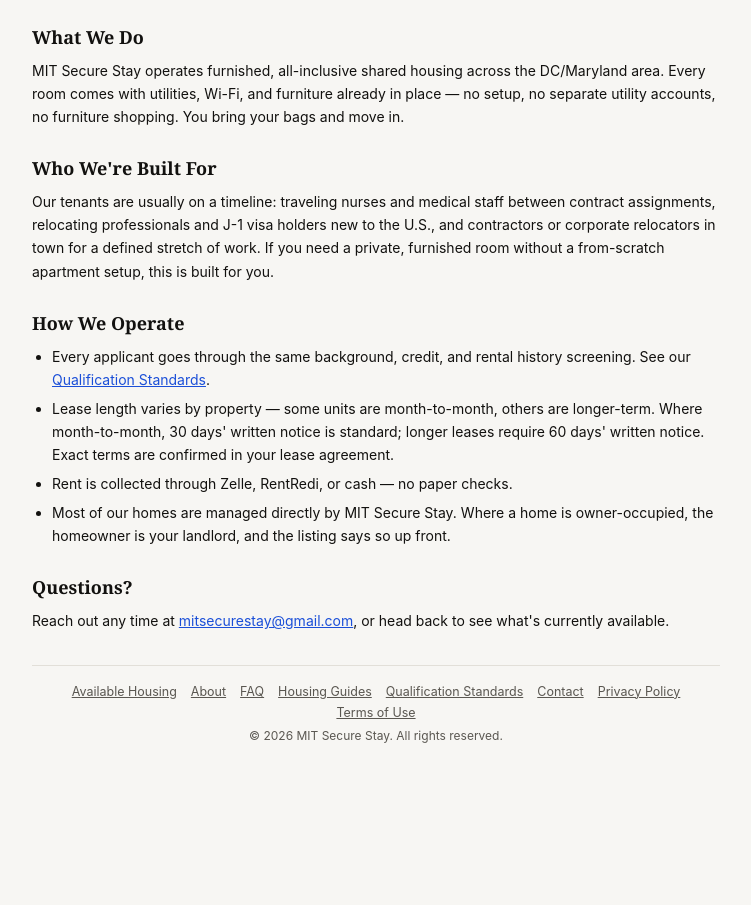
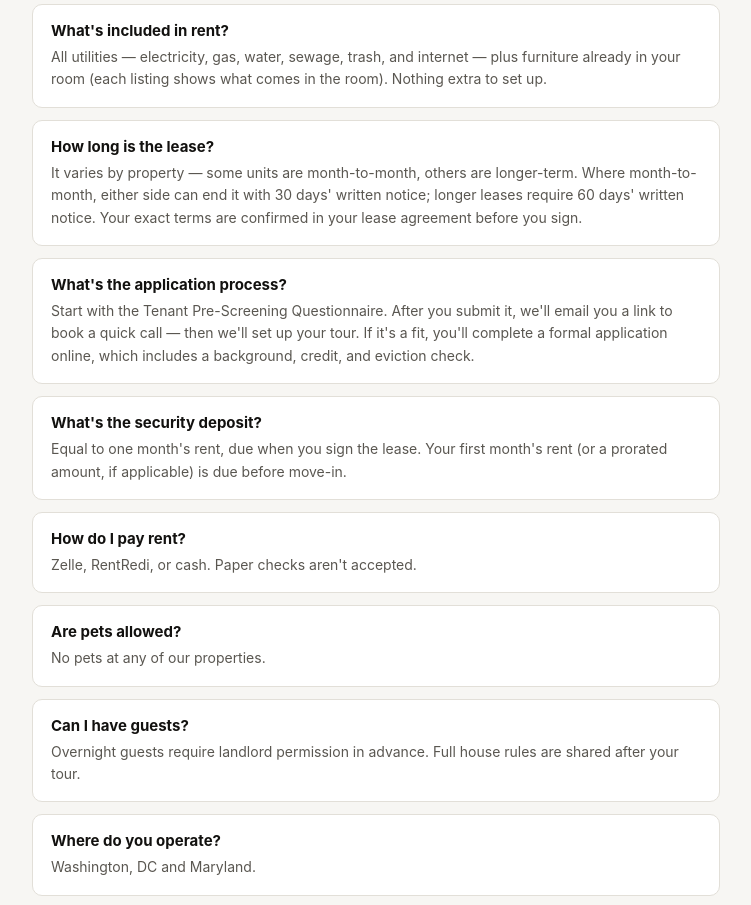
Before and after one commit to mitsecurestay/mitsecurestay.github.io, a plain HTML site: page about.html in a window 1280 px wide. Shown: the part 175-1080 px from the top of the page, without its empty margins (264-1015 px from the left). Before the commit the page ends 982 px from the top, so only its background shows below. Drawn offline with Linux system fonts and the light colour scheme.

Commit message:
Update about.html

```diff
--- a/about.html
+++ b/about.html
@@ -3,14 +3,25 @@
 <head>
 <meta charset="UTF-8">
 <meta name="viewport" content="width=device-width, initial-scale=1.0">
-<title>About | MIT Secure Stay</title>
+<title>FAQ | MIT Secure Stay</title>
 <style>
   :root {
-    --ink: #12110F; --ink-light: #5A5751; --bg: #F7F6F3; --surface: #FFFFFF; --border: #E2DFD8;
-    --accent: #1B4FD8; --accent-soft: #EEF2FC; --green: #1A7A4A; --green-soft: #EAF4EE;
-    --amber: #C48A00; --amber-soft: #FBF3E1; --pill-radius: 6px; --card-radius: 10px;
-    --shadow: 0 1px 4px rgba(0,0,0,.08); --font-head: 'Georgia', serif;
-    --font-body: -apple-system, BlinkMacSystemFont, 'Segoe UI', sans-serif;
+    --ink:        #12110F;
+    --ink-light:  #5A5751;
+    --bg:         #F7F6F3;
+    --surface:    #FFFFFF;
+    --border:     #E2DFD8;
+    --accent:     #1B4FD8;
+    --accent-soft:#EEF2FC;
+    --green:      #1A7A4A;
+    --green-soft: #EAF4EE;
+    --amber:      #C48A00;
+    --amber-soft: #FBF3E1;
+    --pill-radius:6px;
+    --card-radius:10px;
+    --shadow:     0 1px 4px rgba(0,0,0,.08);
+    --font-head:  'Georgia', serif;
+    --font-body:  -apple-system, BlinkMacSystemFont, 'Segoe UI', sans-serif;
   }
   *, *::before, *::after { box-sizing: border-box; margin: 0; padding: 0; }
   html { font-size: 16px; scroll-behavior: smooth; }
@@ -25,11 +36,9 @@
   .page-header { margin-bottom: 28px; }
   .page-header h1 { font-family: var(--font-head); font-size: clamp(26px, 5vw, 34px); font-weight: 700; }
   .page-header p { color: var(--ink-light); font-size: 14px; margin-top: 8px; line-height: 1.5; }
-  .section { margin-bottom: 28px; }
-  .section h2 { font-family: var(--font-head); font-size: 18px; font-weight: 700; margin-bottom: 10px; }
-  .section p { font-size: 14px; line-height: 1.65; margin-bottom: 12px; }
-  .section ul { padding-left: 20px; }
-  .section li { font-size: 14px; line-height: 1.65; margin-bottom: 6px; }
+  .faq-item { background: var(--surface); border: 1px solid var(--border); border-radius: var(--card-radius); padding: 16px 18px; margin-bottom: 12px; }
+  .faq-item h2 { font-size: 15px; font-weight: 700; margin-bottom: 6px; }
+  .faq-item p { font-size: 14px; line-height: 1.6; color: var(--ink-light); }
   .site-footer { margin-top: 32px; padding-top: 18px; border-top: 1px solid var(--border); text-align: center; font-size: 12px; color: var(--ink-light); }
   .site-footer .back-link { justify-content: center; margin-bottom: 6px; }
   .site-footer p { margin-top: 4px; }
@@ -48,33 +57,53 @@
   </div>
 
   <div class="page-header">
-    <h1>About MIT Secure Stay</h1>
-    <p>Furnished, all-inclusive shared housing in DC and Maryland — built for people who need a real home fast.</p>
+    <h1>Frequently Asked Questions</h1>
+    <p>The most common questions we get from prospective tenants.</p>
   </div>
 
-  <div class="section">
-    <h2>What We Do</h2>
-    <p>MIT Secure Stay operates furnished, all-inclusive shared housing across the DC/Maryland area. Every room comes with utilities, Wi-Fi, and furniture already in place — no setup, no separate utility accounts, no furniture shopping. You bring your bags and move in.</p>
+  <div class="faq-item">
+    <h2>What's included in rent?</h2>
+    <p>All utilities — electricity, gas, water, sewage, trash, and internet — plus furniture already in your room (each listing shows what comes in the room). Nothing extra to set up.</p>
   </div>
 
-  <div class="section">
-    <h2>Who We're Built For</h2>
-    <p>Our tenants are usually on a timeline: traveling nurses and medical staff between contract assignments, relocating professionals and J-1 visa holders new to the U.S., and contractors or corporate relocators in town for a defined stretch of work. If you need a private, furnished room without a from-scratch apartment setup, this is built for you.</p>
+  <div class="faq-item">
+    <h2>How long is the lease?</h2>
+    <p>It varies by property — some units are month-to-month, others are longer-term. Where month-to-month, either side can end it with 30 days' written notice; longer leases require 60 days' written notice. Your exact terms are confirmed in your lease agreement before you sign.</p>
   </div>
 
-  <div class="section">
-    <h2>How We Operate</h2>
-    <ul>
-      <li>Every applicant goes through the same background, credit, and rental history screening. See our <a href="tenant-qualification-standards.html">Qualification Standards</a>.</li>
-      <li>Lease length varies by property — some units are month-to-month, others are longer-term. Where month-to-month, 30 days' written notice is standard; longer leases require 60 days' written notice. Exact terms are confirmed in your lease agreement.</li>
-      <li>Rent is collected through Zelle, RentRedi, or cash — no paper checks.</li>
-      <li>Most of our homes are managed directly by MIT Secure Stay. Where a home is owner-occupied, the homeowner is your landlord, and the listing says so up front.</li>
-    </ul>
+  <div class="faq-item">
+    <h2>What's the application process?</h2>
+    <p>Start with the Tenant Pre-Screening Questionnaire. After you submit it, we'll email you a link to book a quick call — then we'll set up your tour. If it's a fit, you'll complete a formal application online, which includes a background, credit, and eviction check.</p>
   </div>
 
-  <div class="section">
-    <h2>Questions?</h2>
-    <p>Reach out any time at <a href="mailto:mitsecurestay@gmail.com">mitsecurestay@gmail.com</a>, or head back to see what's currently available.</p>
+  <div class="faq-item">
+    <h2>What's the security deposit?</h2>
+    <p>Equal to one month's rent, due when you sign the lease. Your first month's rent (or a prorated amount, if applicable) is due before move-in.</p>
+  </div>
+
+  <div class="faq-item">
+    <h2>How do I pay rent?</h2>
+    <p>Zelle, RentRedi, or cash. Paper checks aren't accepted.</p>
+  </div>
+
+  <div class="faq-item">
+    <h2>Are pets allowed?</h2>
+    <p>No pets at any of our properties.</p>
+  </div>
+
+  <div class="faq-item">
+    <h2>Can I have guests?</h2>
+    <p>Overnight guests require landlord permission in advance. Full house rules are shared after your tour.</p>
+  </div>
+
+  <div class="faq-item">
+    <h2>Where do you operate?</h2>
+    <p>Washington, DC and Maryland.</p>
+  </div>
+
+  <div class="faq-item">
+    <h2>Still have a question?</h2>
+    <p>Email us at <a href="mailto:mitsecurestay@gmail.com">mitsecurestay@gmail.com</a> and we'll get back to you.</p>
   </div>
 
   <footer class="site-footer">
```
